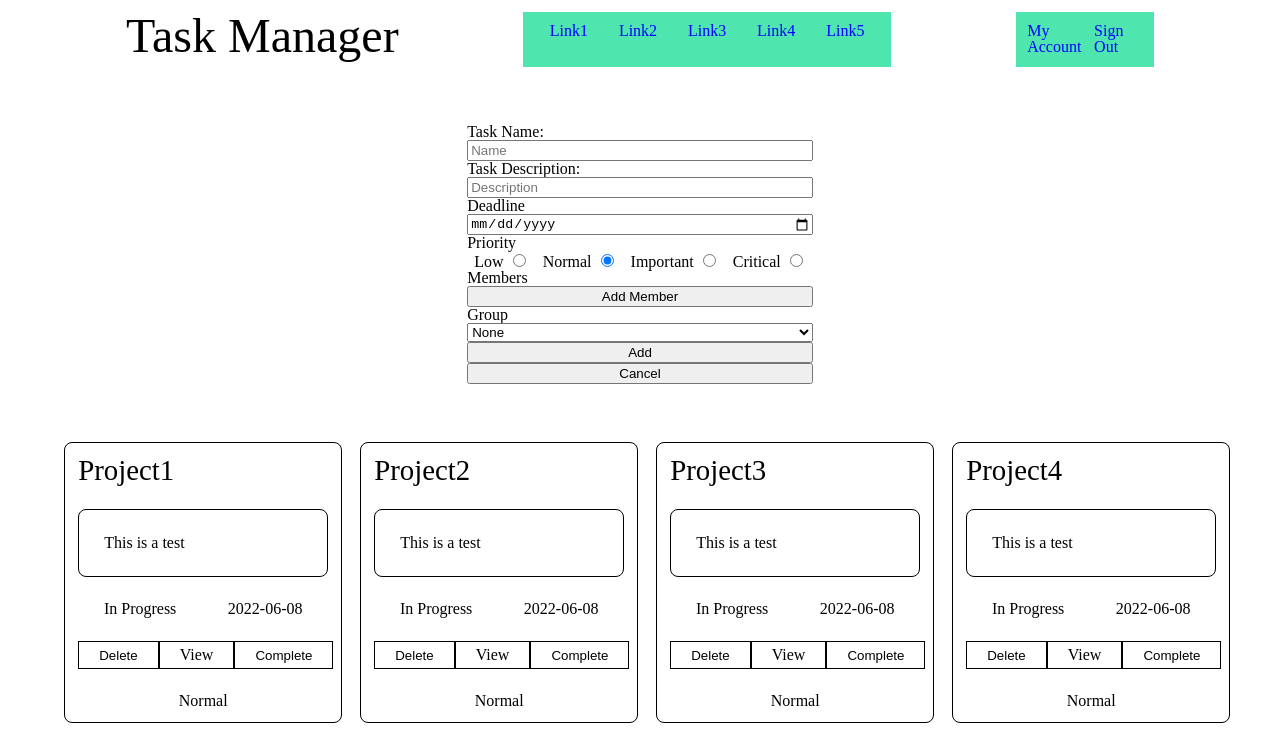
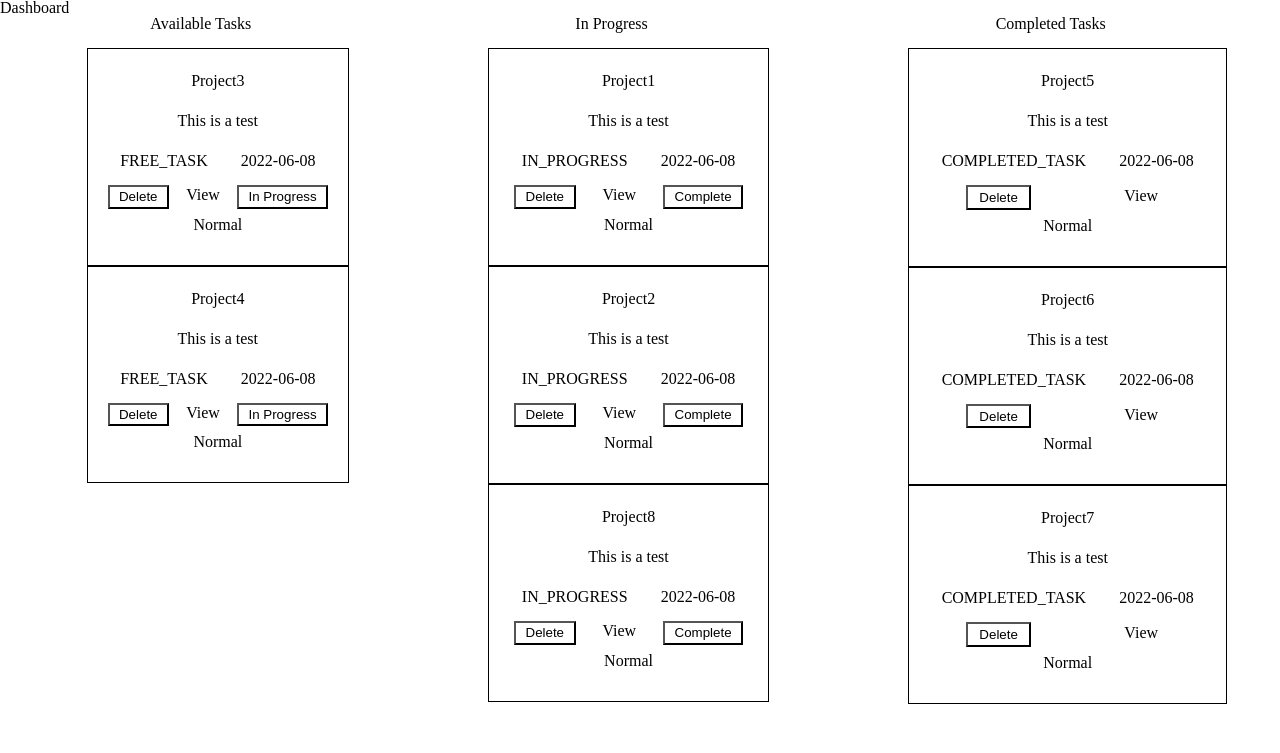
Before and after one commit to JamariaSims/Task-Manager, a React (Create React App) app: page / in a window 1280 px wide. Shown: the top 753 px of the page. Built offline with nearby package versions, Linux system fonts and the light colour scheme.

Commit message:
Add Task Grouping

```diff
--- a/src/Actions/Index.js
+++ b/src/Actions/Index.js
@@ -1,10 +1,3 @@
-/*
-    Form Control
-    Add Task
-    Delete Task
-    View Task
-
-*/
 export const ADD_TASK = "ADD_TASK";
 
 export const addTask = (task) => {
@@ -25,3 +18,9 @@ export const completeTask = (id) => {
   console.log(COMPLETE_TASK, id);
   return { type: COMPLETE_TASK, payload: id };
 };
+
+export const ADD_IN_PROGRESS = "ADD_IN_PROGRESS";
+
+export const addInProgress = () => {
+
+}
--- a/src/App.css
+++ b/src/App.css
@@ -180,32 +180,32 @@ table {
   justify-content: space-around;
 }
 .Tasks_Container {
-    display: grid;
-    grid-template-columns: 1fr 1fr 1fr 1fr;
-    gap: 2rem;
+  display: flex;
+  flex-direction: column;
+  justify-content: space-around;
+  text-align: center;
 }
 .Task_Container {
   display: flex;
+  text-align: center;
   flex-direction: column;
-    justify-content: space-around;
-    gap: 1.5rem;
-    width: 250px;
+  justify-content: space-between;
+  width: 100%;
+  padding: 1rem;
   border: 1px solid black;
-    padding: 5%;
-    border-radius: 0.5rem;
+}
+.Task_Container p {
+  padding: 0.5rem;
 }
 .Task_Container-Status {
   display: flex;
   justify-content: space-around;
 }
 .TC-Name {
-    font-size: 1.8rem;
+  font-size: 1rem;
 }
 .TC-Description {
   font-size: 1rem;
-    border: 1px solid black;
-    padding: 10%;
-    border-radius: 0.5rem;
 }
 .TC-Priority {
   margin: 0% auto;
@@ -217,8 +217,15 @@ table {
 [class*="TC-Button-"] {
   background: none;
   text-decoration: none;
-    border: solid 1px black;
   color: black;
-    padding: 2%;
-    padding-inline: 8%;
+  padding: 1%;
+  padding-inline: 4%;
 }
+.Dashboard-Header {
+  display: flex;
+  justify-content: space-around;
+  text-align: center;
+}
+.Dashboard-Header p {
+  padding-bottom: 1rem;
+}
--- a/src/App.js
+++ b/src/App.js
@@ -3,13 +3,13 @@ import { BrowserRouter as Router, Route, Routes } from "react-router-dom";
 import Home from "./Views/Home";
 import { connect } from "react-redux";
 import TaskDisplay from "./Views/TaskDisplay";
-import Error from "./Views/Error";;
-
+import Error from "./Views/Error";
+import Dashboard from "./Views/Dashboard";
 function App(props) {
   return (
     <Router>
       <Routes>
-                <Route path="/" element={<Home />} />
+        <Route path="/" element={<Dashboard />} />
         <Route path="/Task/:id" element={<TaskDisplay />} />
         <Route path="*" element={<Error />} />
       </Routes>
--- a/src/Components/Task.jsx
+++ b/src/Components/Task.jsx
@@ -9,6 +9,7 @@ function Task(props) {
   const onDelete = () => {
     props.deleteTask(id);
   };
+  const onInProgress = () => {};
   const onTaskComplete = () => {
     props.completeTask(id);
   };
@@ -27,9 +28,17 @@ function Task(props) {
         <Link className="TC-Button-" to={`/Task/${task.id}`}>
           View
         </Link>
+        {status === "FREE_TASK" ? (
+          <button className="TC-Button-" onClick={onTaskComplete}>
+            In Progress
+          </button>
+        ) : status !== "COMPLETED_TASK" ? (
           <button className="TC-Button-" onClick={onTaskComplete}>
             Complete
           </button>
+        ) : (
+          <></>
+        )}
       </div>
       <p className="TC-Priority">{priority}</p>
     </div>
--- a/src/Components/Tasks.jsx
+++ b/src/Components/Tasks.jsx
@@ -2,16 +2,22 @@ import React from "react";
 import { connect } from "react-redux";
 import Task from "./Task";
 
+const FREE_TASK = "FREE_TASK";
+const IN_PROGRESS = "IN_PROGRESS";
+const COMPLETED_TASK = "COMPLETED_TASK";
+
 function Tasks(props) {
-    const { tasks } = props;
+  const { tasks, type } = props;
   return (
     <div>
       {tasks.length >= 1 ? (
         <div className="Tasks_Container">
           {tasks.map((task, index) => {
+            let status = task.status;
+            console.log(status, type);
             return (
               <div key={task.id}>
-                                <Task task={task} />
+                {status === type ? <Task task={task} /> : <></>}
               </div>
             );
           })}
--- a/src/Data/TasksDummyData.jsx
+++ b/src/Data/TasksDummyData.jsx
@@ -5,7 +5,7 @@ export const dummyTasks = [
     deadline: "2022-06-08",
     priority: "Normal",
     id: "0",
-        status: "In Progress",
+    status: "IN_PROGRESS",
   },
   {
     name: "Project2",
@@ -13,7 +13,7 @@ export const dummyTasks = [
     deadline: "2022-06-08",
     priority: "Normal",
     id: "1",
-        status: "In Progress",
+    status: "IN_PROGRESS",
   },
   {
     name: "Project3",
@@ -21,7 +21,7 @@ export const dummyTasks = [
     deadline: "2022-06-08",
     priority: "Normal",
     id: "2",
-        status: "In Progress",
+    status: "FREE_TASK",
   },
   {
     name: "Project4",
@@ -29,38 +29,38 @@ export const dummyTasks = [
     deadline: "2022-06-08",
     priority: "Normal",
     id: "3",
-        status: "In Progress",
+    status: "FREE_TASK",
   },
   {
-        name: "Project1",
+    name: "Project5",
     description: "This is a test",
     deadline: "2022-06-08",
     priority: "Normal",
-        id: "0",
-        status: "In Progress",
+    id: "4",
+    status: "COMPLETED_TASK",
   },
   {
-        name: "Project2",
+    name: "Project6",
     description: "This is a test",
     deadline: "2022-06-08",
     priority: "Normal",
-        id: "1",
-        status: "In Progress",
+    id: "5",
+    status: "COMPLETED_TASK",
   },
   {
-        name: "Project3",
+    name: "Project7",
     description: "This is a test",
     deadline: "2022-06-08",
     priority: "Normal",
-        id: "2",
-        status: "In Progress",
+    id: "6",
+    status: "COMPLETED_TASK",
   },
   {
-        name: "Project4",
+    name: "Project8",
     description: "This is a test",
     deadline: "2022-06-08",
     priority: "Normal",
-        id: "3",
-        status: "In Progress",
+    id: "7",
+    status: "IN_PROGRESS",
   },
 ];
--- /dev/null
+++ b/src/Views/Dashboard.jsx
@@ -0,0 +1,33 @@
+import React from "react";
+import { connect } from "react-redux";
+import Tasks from "../Components/Tasks";
+
+const FREE_TASK = "FREE_TASK";
+const IN_PROGRESS = "IN_PROGRESS";
+const COMPLETED_TASK = "COMPLETED_TASK";
+
+export const Dashboard = (props) => {
+  return (
+    <div>
+      <p>Dashboard</p>
+      <div className="Dashboard-Header">
+        <div className="Available_Tasks-Container">
+          <p>Available Tasks</p>
+          <Tasks type={FREE_TASK} />
+        </div>
+        <div className="In_Progress-Container">
+          <p>In Progress</p>
+          <Tasks type={IN_PROGRESS} />
+        </div>
+        <div className="Completed-Container">
+          <p>Completed Tasks</p>
+          <Tasks type={COMPLETED_TASK} />
+        </div>
+      </div>
+    </div>
+  );
+};
+
+const mapStateToProps = (state) => ({});
+
+export default connect(mapStateToProps)(Dashboard);
--- a/src/Views/Form.jsx
+++ b/src/Views/Form.jsx
@@ -9,7 +9,7 @@ const initialState = {
   description: "",
   deadline: "",
   priority: "Normal",
-    status: "In Progress",
+  status: "IN_PROGRESS",
 };
 function Form(props) {
   const [task, setTask] = useState(initialState);
```
Lines whose indentation alone changed are shown as unchanged.
